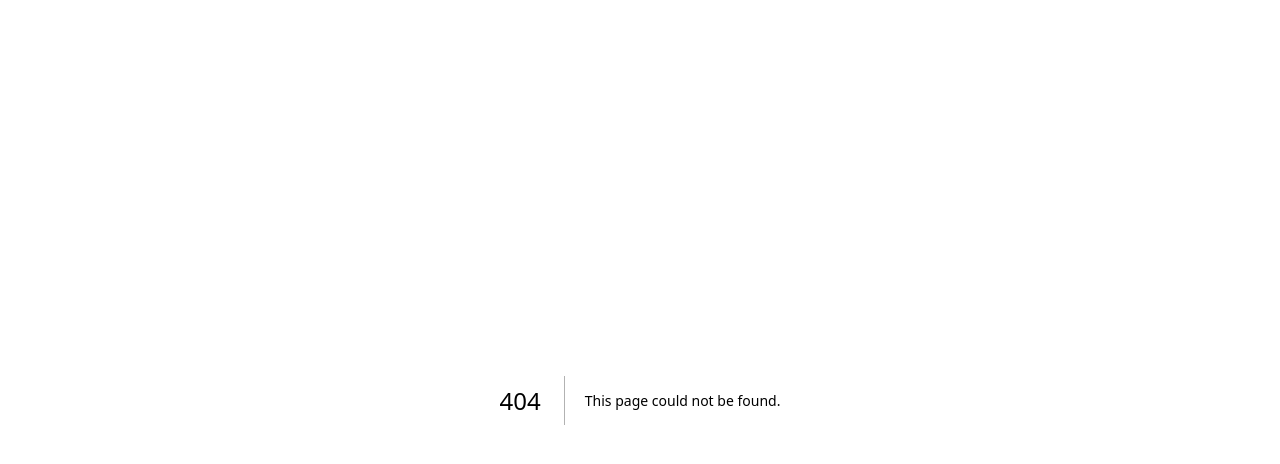
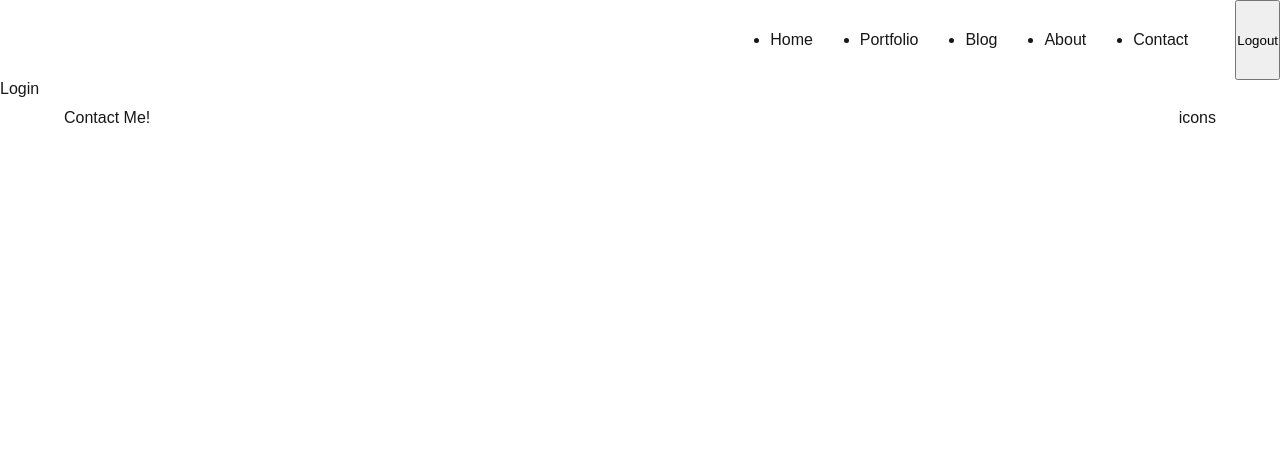
Before and after one commit to jacktbg/next-land, a Next.js app: page /dashboard/login in a window 1280 px wide. Before the commit this address had no page. Shown: the top 464 px of the page. Built offline with nearby package versions, Linux system fonts and the light colour scheme.

Commit message:
feat: add Navbar, footer in main layout and update global styles

```diff
--- /dev/null
+++ b/src/app/dashboard/(auth)/login/page.tsx
@@ -0,0 +1,7 @@
+import React from "react"
+
+const Login = () => {
+  return <div>Login</div>
+}
+
+export default Login
--- a/src/app/layout.tsx
+++ b/src/app/layout.tsx
@@ -1,32 +1,38 @@
-import type { Metadata } from "next";
-import { Geist, Geist_Mono } from "next/font/google";
-import "./globals.css";
+import type { Metadata } from "next"
+import { Geist, Geist_Mono } from "next/font/google"
+import "./globals.css"
+import Navbar from "@/components/navbar/Navbar"
+import Footer from "@/components/footer/Footer"
 
 const geistSans = Geist({
   variable: "--font-geist-sans",
   subsets: ["latin"],
-});
+})
 
 const geistMono = Geist_Mono({
   variable: "--font-geist-mono",
   subsets: ["latin"],
-});
+})
 
 export const metadata: Metadata = {
   title: "Create Next App",
   description: "Generated by create next app",
-};
+}
 
 export default function RootLayout({
   children,
 }: Readonly<{
-  children: React.ReactNode;
+  children: React.ReactNode
 }>) {
   return (
     <html lang="en">
-      <body className={`${geistSans.variable} ${geistMono.variable}`}>
+      <body
+        className={`${geistSans.variable} ${geistMono.variable}`}
+      >
+        <Navbar />
         {children}
+        <Footer />
       </body>
     </html>
-  );
+  )
 }
--- /dev/null
+++ b/src/components/footer/Footer.tsx
@@ -0,0 +1,12 @@
+import React from "react"
+import styles from "./footer.module.css"
+const Footer = () => {
+  return (
+    <div className={styles.footer}>
+      <div>Contact Me!</div>
+      <div>icons</div>
+    </div>
+  )
+}
+
+export default Footer
--- /dev/null
+++ b/src/components/footer/footer.module.css
@@ -0,0 +1,8 @@
+.footer {
+  display: flex;
+  justify-content: space-between;
+  align-items: center;
+  min-height: 5svh;
+  width: 100%;
+  padding: 0 4rem;
+}
--- /dev/null
+++ b/src/components/navbar/Navbar.tsx
@@ -0,0 +1,58 @@
+"use client"
+
+import Link from "next/link"
+import React from "react"
+import styles from "./navbar.module.css"
+
+const links = [
+  {
+    id: 1,
+    title: "Home",
+    url: "/",
+  },
+  {
+    id: 2,
+    title: "Portfolio",
+    url: "/portfolio",
+  },
+  {
+    id: 3,
+    title: "Blog",
+    url: "/blog",
+  },
+  {
+    id: 4,
+    title: "About",
+    url: "/about",
+  },
+  {
+    id: 5,
+    title: "Contact",
+    url: "/contact",
+  },
+]
+const Navbar = () => {
+  const login = true
+
+  return (
+    <nav className={styles.navbar} role="navigation">
+      <ul className={styles.ul}>
+        {links.map((link) => (
+          <li key={link.id} className={styles.li}>
+            <Link href={link.url}>{link.title}</Link>
+          </li>
+        ))}
+      </ul>
+      <button
+        onClick={() => {
+          console.log("logged out")
+        }}
+        className={styles.button}
+      >
+        {login ? "Logout" : "Login"}
+      </button>
+    </nav>
+  )
+}
+
+export default Navbar
--- /dev/null
+++ b/src/components/navbar/navbar.module.css
@@ -0,0 +1,14 @@
+.navbar {
+  display: flex;
+  justify-content: flex-end;
+  min-height: 10svh;
+  width: 100%;
+}
+
+.ul {
+  display: flex;
+  justify-content: space-evenly;
+  align-items: center;
+  min-height: 100%;
+  width: 40%;
+}
```
Also changed, not shown: src/app/dashboard/(auth)/register/page.tsx (added, +7 -0 lines), src/app/page.module.css (deleted, +0 -167 lines), src/app/portfolio/[category]/page.tsx (added, +7 -0 lines).
